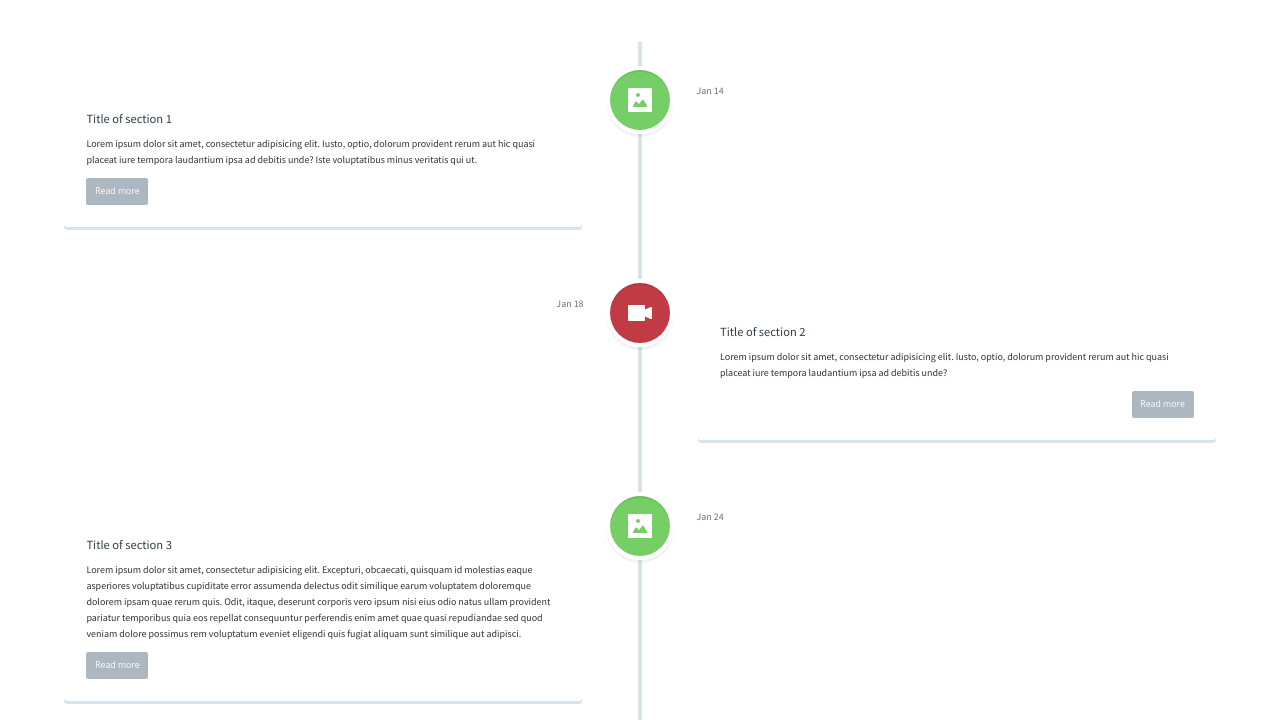
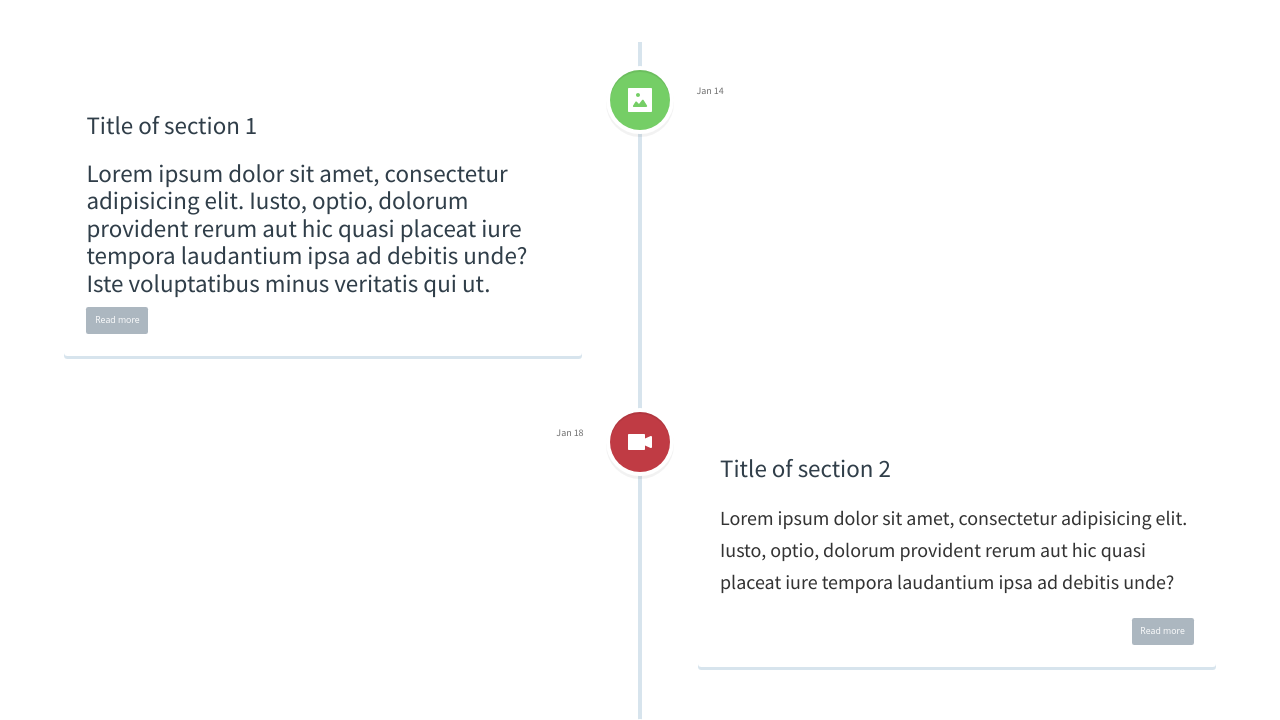
Before and after one commit to danieltestaccount/ohyunaSite, a plain HTML site: page index.html in a window 1280 px wide. Shown: the part 800-1520 px from the top of the page. Drawn offline with nearby package versions, Linux system fonts and the light colour scheme.

Commit message:
txt larger

```diff
--- a/css/style.css
+++ b/css/style.css
@@ -246,7 +246,7 @@ header h1 {
 }
 .cd-timeline-content {
   position: relative;
-  margin-left: 60px;
+  margin-left: 1px;
   background: white;
   border-radius: 0.25em;
   padding: 1em;
@@ -261,7 +261,7 @@ header h1 {
   color: #303e49;
 }
 .cd-timeline-content p, .cd-timeline-content .cd-read-more, .cd-timeline-content .cd-date {
-  font-size: 13px;
+  font-size: 100px;
   font-size: 0.8125rem;
 }
 .cd-timeline-content .cd-read-more, .cd-timeline-content .cd-date {
@@ -298,15 +298,15 @@ header h1 {
 }
 @media only screen and (min-width: 768px) {
   .cd-timeline-content h2 {
-    font-size: 20px;
-    font-size: 1.25rem;
+    font-size: 50px;
+    font-size: 2.5rem;
   }
   .cd-timeline-content p {
-    font-size: 16px;
-    font-size: 1rem;
+    font-size: 50px;
+    font-size: 2rem;
   }
   .cd-timeline-content .cd-read-more, .cd-timeline-content .cd-date {
-    font-size: 14px;
+    font-size: 50px;
     font-size: 0.875rem;
   }
 }
--- a/css/stylish-portfolio.css
+++ b/css/stylish-portfolio.css
@@ -207,7 +207,7 @@ hr.small {
 }
 
 .img-portfolio:hover {
-    opacity: 0.8;
+    opacity: 0.7;
 }
 
 /* Call to Action */
@@ -220,17 +220,7 @@ hr.small {
     margin: 10px;
 }
 
-/* Map */
 
-.map {
-    height: 500px;
-}
-
-@media(max-width:768px) {
-    .map {
-        height: 75%;
-    }
-}
 
 /* Footer */
 
--- a/index.html
+++ b/index.html
@@ -81,7 +81,7 @@
     </header>
 
     <!-- About -->
-            <section id="cd-timeline" class="cd-container">
+    <section id="cd-timeline" class="cd-container">
         <div class="cd-timeline-block">
             <div class="cd-timeline-img cd-picture">
                 <img src="img/cd-icon-picture.svg" alt="Picture">
@@ -89,7 +89,7 @@
 
             <div class="cd-timeline-content">
                 <h2>Title of section 1</h2>
-                <p>Lorem ipsum dolor sit amet, consectetur adipisicing elit. Iusto, optio, dolorum provident rerum aut hic quasi placeat iure tempora laudantium ipsa ad debitis unde? Iste voluptatibus minus veritatis qui ut.</p>
+                <h2>Lorem ipsum dolor sit amet, consectetur adipisicing elit. Iusto, optio, dolorum provident rerum aut hic quasi placeat iure tempora laudantium ipsa ad debitis unde? Iste voluptatibus minus veritatis qui ut.</h2>
                 <a href="#0" class="cd-read-more">Read more</a>
                 <span class="cd-date">Jan 14</span>
             </div> <!-- cd-timeline-content -->
```
Also changed, not shown: 1 other file.
